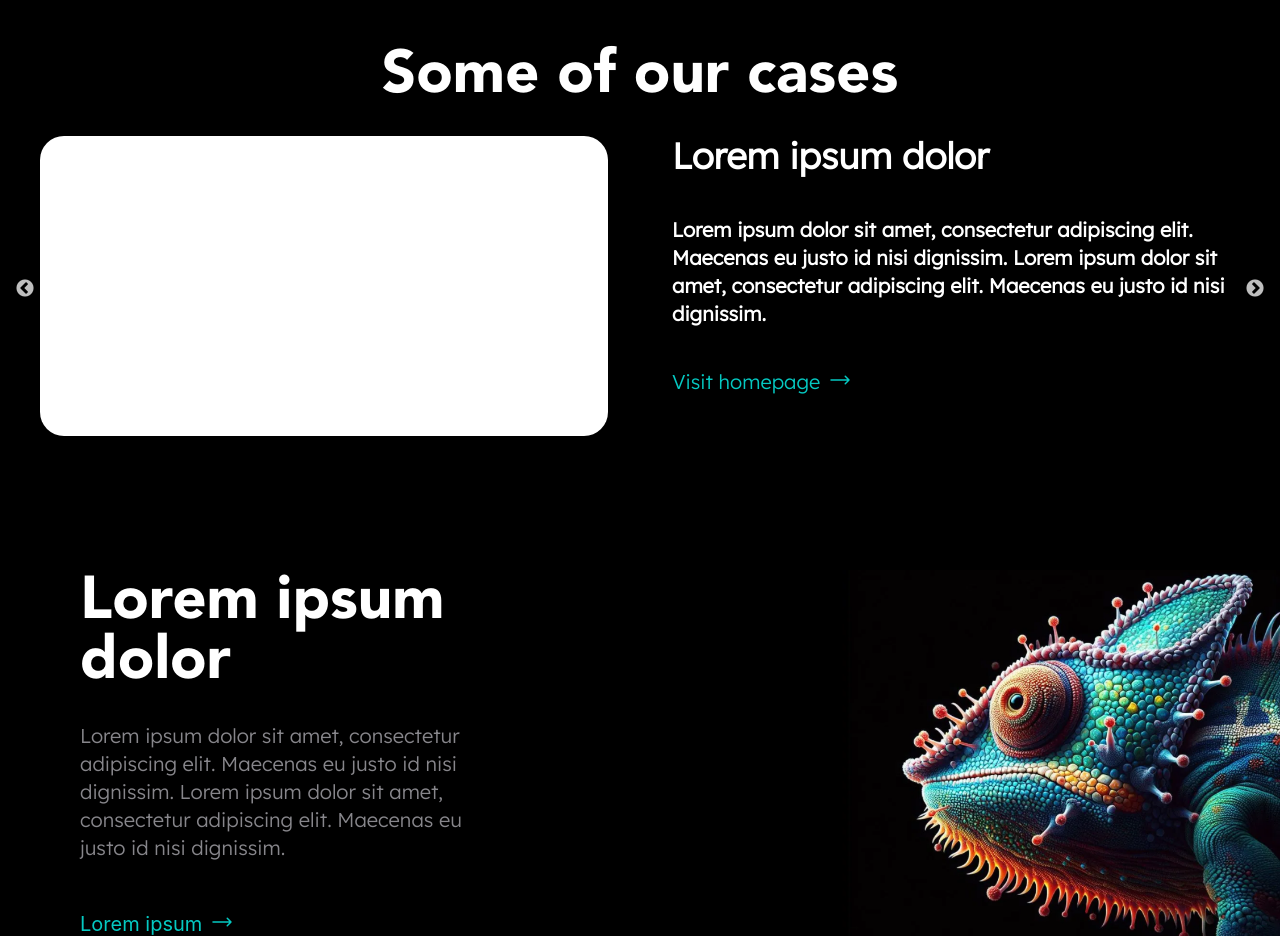
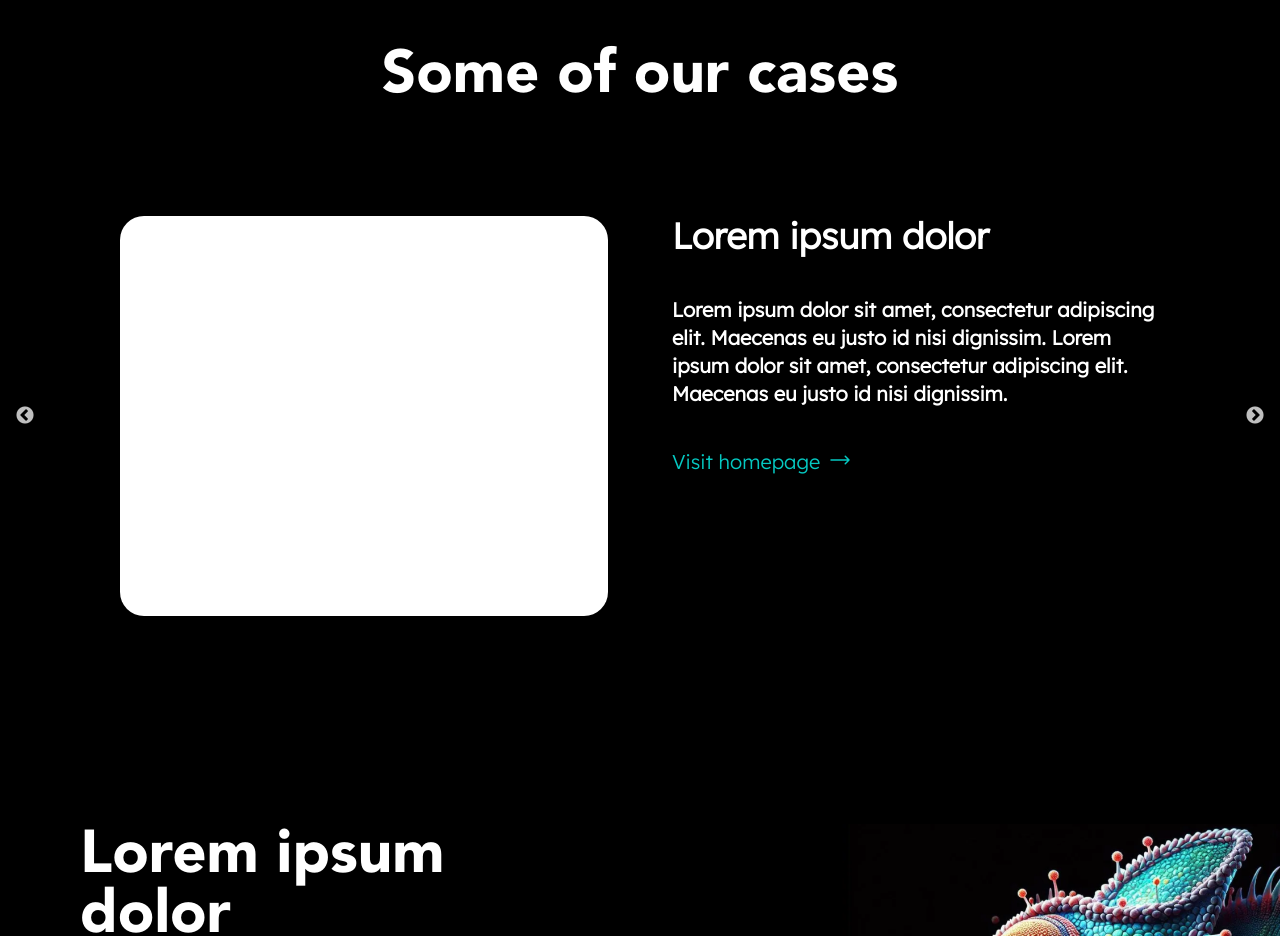
Before and after one commit to Concepta-Studios/concepta, a React (Create React App) app: page / in a window 1280 px wide. Shown: the part 1540-2476 px from the top of the page. Built offline with nearby package versions, Linux system fonts and the light colour scheme.

Commit message:
refactor: carousel with react-slick

```diff
--- a/src/components/Carousel.tsx
+++ b/src/components/Carousel.tsx
@@ -1,47 +1,30 @@
-import { useEffect, useState } from 'react';
 import ArrowLongRightIcon from '../icons/ArrowLongRightIcon';
 import Slider from 'react-slick';
 import './Carousel.css';
 
 function Carousel() {
   const data = ['1', '2', '3'];
-  const [currentIndex, setCurrentIndex] = useState(0);
 
-  const carouselInfiniteScroll = () => {
-    if (currentIndex === data.length - 1) {
-      return setCurrentIndex(0);
-    }
-
-    return setCurrentIndex(currentIndex + 1);
-  };
-
-  // useEffect(() => {
-  //   const interval = setInterval(() => {
-  //     carouselInfiniteScroll();
-  //   }, 5000);
-  //   return () => clearInterval(interval);
-  // });
   const settings = {
-    dots: true,
     infinite: true,
     speed: 500,
     slidesToShow: 1,
     slidesToScroll: 1,
-    centerModer: true,
   };
 
   return (
+    <div className="slider-container">
       <Slider {...settings}>
         {data.map((_, index) => (
           <div key={index}>
-          <div className="flex">
-            <div className="w-1/2 mr-16 bg-white rounded-3xl h-[300px]"></div>
+            <div className="flex p-20">
+              <div className="w-1/2 mr-16 bg-white rounded-3xl h-[400px]"></div>
               <div className="w-1/2 font-['LexendDeca']">
                 <h2 className="text-4xl font-bold mb-10">Lorem ipsum dolor</h2>
                 <div className="text-xl font-bold mb-10">
                   Lorem ipsum dolor sit amet, consectetur adipiscing elit.
-                Maecenas eu justo id nisi dignissim. Lorem ipsum dolor sit amet,
-                consectetur adipiscing elit. Maecenas eu justo id nisi
+                  Maecenas eu justo id nisi dignissim. Lorem ipsum dolor sit
+                  amet, consectetur adipiscing elit. Maecenas eu justo id nisi
                   dignissim.
                 </div>
                 <a
@@ -58,6 +41,7 @@ function Carousel() {
           </div>
         ))}
       </Slider>
+    </div>
   );
 }
 
```
Lines whose indentation alone changed are shown as unchanged.
